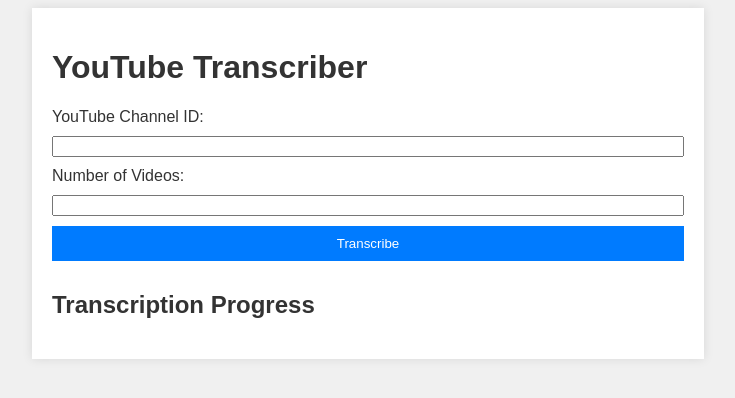
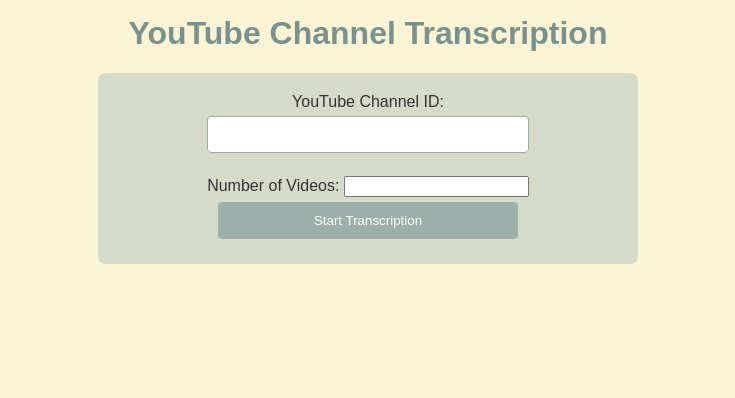
Before and after one commit to wyliebrown1990/Youtube-Channel-Transcription, a Flask app: page / in a window 1280 px wide. Shown: the top 398 px of the page, without its empty margins (272-1007 px from the left). Run offline with Flask 3, Linux system fonts and the light colour scheme; parts of the project's set-up code (start-up, migrations or seed data) failed here and were passed over.

Commit message:
minor tweaks

```diff
--- a/youtube_channel_transcription/app.py
+++ b/youtube_channel_transcription/app.py
@@ -1,32 +1,57 @@
 from flask import Flask, render_template, request, redirect, url_for, jsonify
 from transcriber import get_video_urls_from_channel, download_and_transcribe
 import threading
+import logging
 
-app = Flask(__name__)
+logging.basicConfig(level=logging.DEBUG)
+app = Flask(__name__, static_folder='static')
 
 # Global variable to store transcriptions
 transcriptions = []
 
 def transcribe_videos(channel_id, num_videos):
+    """
+    Fetches video URLs from a given YouTube channel and transcribes them.
+    Args:
+    - channel_id: The ID of the YouTube channel.
+    - num_videos: The number of videos to transcribe.
+    """
     global transcriptions
-    video_urls = get_video_urls_from_channel(channel_id, num_videos)
+    video_urls = get_video_urls_from_channel(channel_id, num_videos)  # Fetch video URLs
     for url in video_urls:
-        transcription = download_and_transcribe(url)
-        transcriptions.append(transcription)
+        transcription_info = download_and_transcribe(url)  # Download and transcribe each video
+        transcriptions.append(transcription_info)  # Append the transcription info to the global list
 
 @app.route('/', methods=['GET', 'POST'])
 def index():
+    """
+    Handles the main page of the web application.
+    GET: Renders the index.html template.
+    POST: Starts the transcription process for the provided channel ID and number of videos.
+    """
     if request.method == 'POST':
-        channel_id = request.form['channel_id']
-        num_videos = int(request.form['num_videos'])
+        channel_id = request.form['channel_id']  # Get the channel ID from the form
+        num_videos = int(request.form['num_videos'])  # Get the number of videos from the form
+        # Start the transcription process in a new thread
         threading.Thread(target=transcribe_videos, args=(channel_id, num_videos)).start()
-        return redirect(url_for('progress'))
-    return render_template('index.html')
+        return redirect(url_for('progress'))  # Redirect to the progress page
+    return render_template('index.html')  # Render the main page template
 
 @app.route('/progress')
 def progress():
+    """
+    Renders the progress page and starts polling for transcription updates.
+    """
+    return render_template('progress.html')
+
+@app.route('/progress_data')
+def progress_data():
+    """
+    Returns the current progress of transcriptions as a JSON response.
+    """
     global transcriptions
-    return jsonify(transcriptions)
+    return jsonify(transcriptions)  # Return the list of transcriptions as JSON
 
 if __name__ == '__main__':
-    app.run(port=5003, debug=True)
+    app.run(host='0.0.0.0', port=5003, debug=True)
+# Run the Flask web server on port 5003 with debug mode enabled
--- a/youtube_channel_transcription/cookies.txt
+++ b/youtube_channel_transcription/cookies.txt
@@ -9,5 +9,5 @@
 .youtube.com	TRUE	/	FALSE	0	PREF	f6=40000000&f7=100&hl=en&tz=UTC&f4=4000000
 .youtube.com	TRUE	/	TRUE	1731522868	VISITOR_INFO1_LIVE	PNMppCN36iM
 .youtube.com	TRUE	/	TRUE	1731522868	VISITOR_PRIVACY_METADATA	CgJVUxIEGgAgZQ%3D%3D
-.youtube.com	TRUE	/	TRUE	1716136782	GPS	1
-.youtube.com	TRUE	/	TRUE	1716139632	SAPISID	a-S9viDsA-SKnr-K/AulS4xS7_DUdo2Y4G
+.youtube.com	TRUE	/	TRUE	1716378136	GPS	1
+.youtube.com	TRUE	/	TRUE	1716380686	SAPISID	a-S9viDsA-SKnr-K/AulS4xS7_DUdo2Y4G
--- a/youtube_channel_transcription/static/styles.css
+++ b/youtube_channel_transcription/static/styles.css
@@ -1,34 +1,140 @@
 body {
     font-family: Arial, sans-serif;
-    background-color: #f0f0f0;
+    background-color: #FBF3D5;
+    color: #333;
+    margin: 0;
+    padding: 20px;
+}
+
+h1 {
+    color: #7a918d;
+    text-align: center;
+    margin-top: -5px;
+}
+
+header {
+    background-color: #EFBC9B;
+    color: #333;
+    padding: 10px 20px;
+    text-align: center;
+}
+
+form {
+    background-color: #D6DAC8;
+    padding: 20px;
+    margin-top: 20px;
+    border-radius: 8px;
+    text-align: center;
+    width: 500px;
+    margin-left: auto;
+    margin-right: auto;
+}
+
+input[type="text"],
+input[type="submit"] {
+    padding: 10px;
+    margin: 5px 0;
+    border: 1px solid #9CAFAA;
+    border-radius: 4px;
+    display: block;
+    width: 300px;
+    margin-left: auto;
+    margin-right: auto;
+}
+
+input[type="submit"] {
+    background-color: #9CAFAA;
+    color: white;
+    cursor: pointer;
+    width: 300px;
+    margin-left: auto;
+    margin-right: auto;
+}
+
+input[type="submit"]:hover {
+    background-color: #7a918d;
+}
+
+a {
     color: #333;
 }
 
-.container {
-    width: 50%;
-    margin: auto;
-    background-color: #fff;
-    padding: 20px;
-    box-shadow: 0 0 10px rgba(0, 0, 0, 0.1);
+footer {
+    font-size: 14px;
+    text-align: center;
 }
 
-form {
-    display: flex;
-    flex-direction: column;
+hr {
+    border: 0;
+    height: 1px;
+    background-color: #333;
+    margin: 20px 0;
 }
 
-label, input, button {
-    margin-bottom: 10px;
+/* Chat block specific CSS */
+.chat-block {
+    background-color: #7a918d;
+    padding: 20px;
+    margin: 10px auto;
+    border-radius: 8px;
+    width: 500px;
+    color: white; /* Ensures text is readable on dark background */
+}
+
+p {
+    text-align: left;
+    padding: 0 20px;
 }
 
 button {
     padding: 10px;
-    background-color: #007bff;
-    color: #fff;
-    border: none;
+    margin: 5px 0;
+    border: 1px solid #D6DAC8;
+    border-radius: 4px;
+    display: block;
+    width: 300px;
+    margin-left: auto;
+    margin-right: auto;
+    background-color: #7a918d;
+    color: white;
     cursor: pointer;
 }
 
-button:hover {
-    background-color: #0056b3;
+/* Page Spacing */
+#page-container {
+    position: relative;
+    min-height: 100vh;
 }
+
+#content-wrap {
+    padding-bottom: 2.5rem;    /* Footer height */
+}
+
+#footers {
+    position: absolute;
+    bottom: 0;
+    width: 100%;
+    height: 2.5rem;            /* Footer height */
+}
+
+/* Media Queries */
+@media (max-width: 768px) {
+    form, .chat-block {
+        width: 100%; /* Makes the form and chat blocks full width */
+        padding: 10px; /* Reduces padding */
+    }
+
+    input[type="text"], input[type="submit"] {
+        width: 90%; /* Makes input fields take up most of the form width */
+    }
+}
+
+@media (max-width: 480px) {
+    body, header, footer {
+        padding: 10px; /* Reduces padding for smaller screens */
+    }
+
+    h1 {
+        font-size: 24px; /* Adjusts the size of the heading */
+    }
+}
--- a/youtube_channel_transcription/templates/index.html
+++ b/youtube_channel_transcription/templates/index.html
@@ -1,37 +1,20 @@
-<!DOCTYPE html>
+<!doctype html>
 <html lang="en">
 <head>
-    <meta charset="UTF-8">
-    <meta name="viewport" content="width=device-width, initial-scale=1.0">
+    <meta charset="utf-8">
+    <title>Transcription App</title>
     <link rel="stylesheet" href="{{ url_for('static', filename='styles.css') }}">
-    <title>YouTube Transcriber</title>
 </head>
 <body>
-    <div class="container">
-        <h1>YouTube Transcriber</h1>
-        <form method="POST" action="/">
-            <label for="channel_id">YouTube Channel ID:</label>
-            <input type="text" id="channel_id" name="channel_id" required>
-            <label for="num_videos">Number of Videos:</label>
-            <input type="number" id="num_videos" name="num_videos" required>
-            <button type="submit">Transcribe</button>
-        </form>
-        <div id="output">
-            <h2>Transcription Progress</h2>
-            <pre id="progress"></pre>
-        </div>
-    </div>
-    <script>
-        async function fetchProgress() {
-            const response = await fetch('/progress');
-            const data = await response.json();
-            const progressDiv = document.getElementById('progress');
-            progressDiv.innerHTML = '';
-            data.forEach(transcription => {
-                progressDiv.innerHTML += transcription + '\n\n';
-            });
-        }
-        setInterval(fetchProgress, 5000);
-    </script>
+    <h1>YouTube Channel Transcription</h1>
+    <form method="post" action="/">
+        <label for="channel_id">YouTube Channel ID:</label>
+        <input type="text" id="channel_id" name="channel_id" required>
+        <br>
+        <label for="num_videos">Number of Videos:</label>
+        <input type="number" id="num_videos" name="num_videos" required>
+        <br>
+        <input type="submit" value="Start Transcription">
+    </form>
 </body>
 </html>
```
Also changed, not shown: youtube_channel_transcription/templates/progress.html (added, +39 -0 lines), youtube_channel_transcription/transcriber.py (+67 -20 lines), youtube_channel_transcription/README.md, 7 other files.
